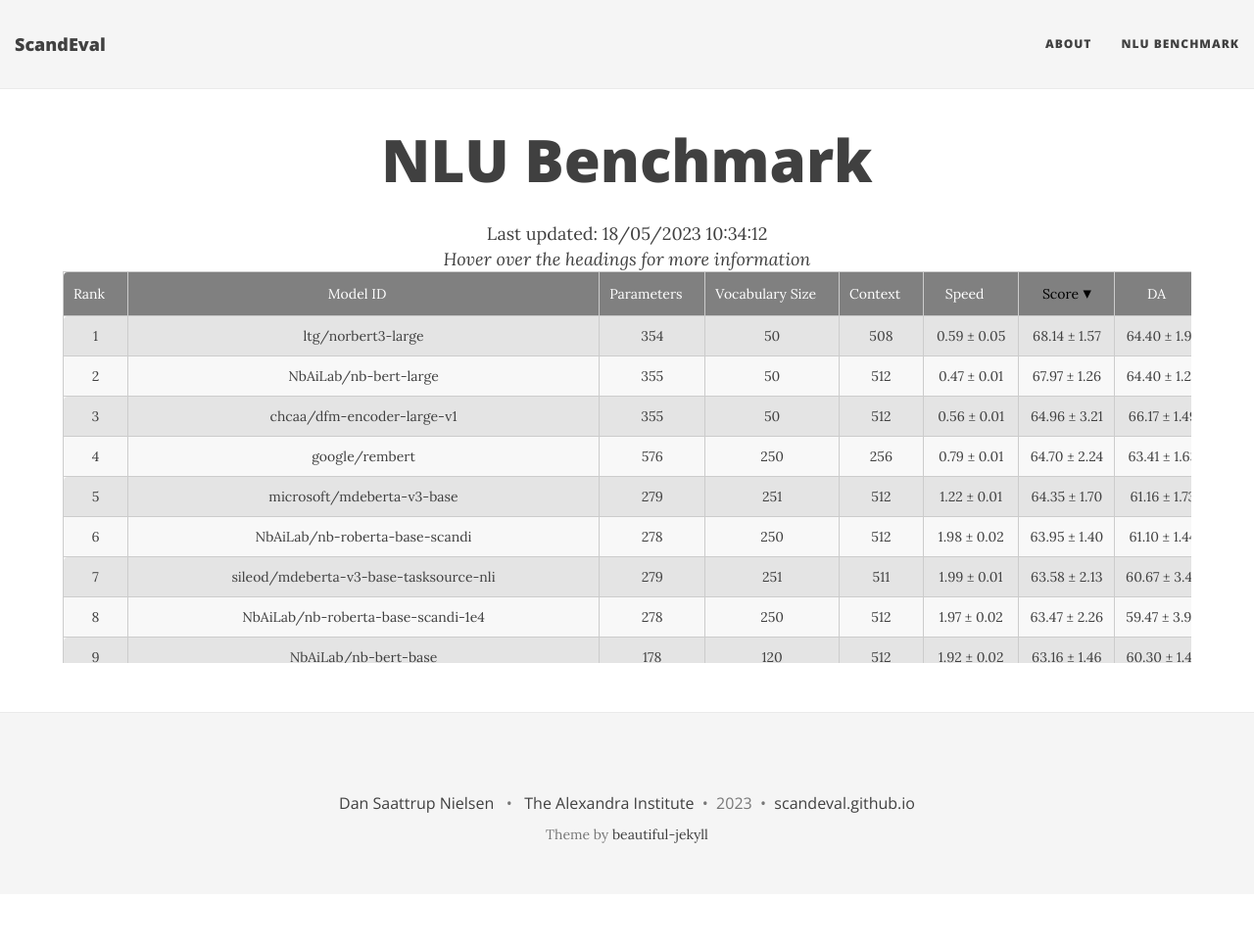
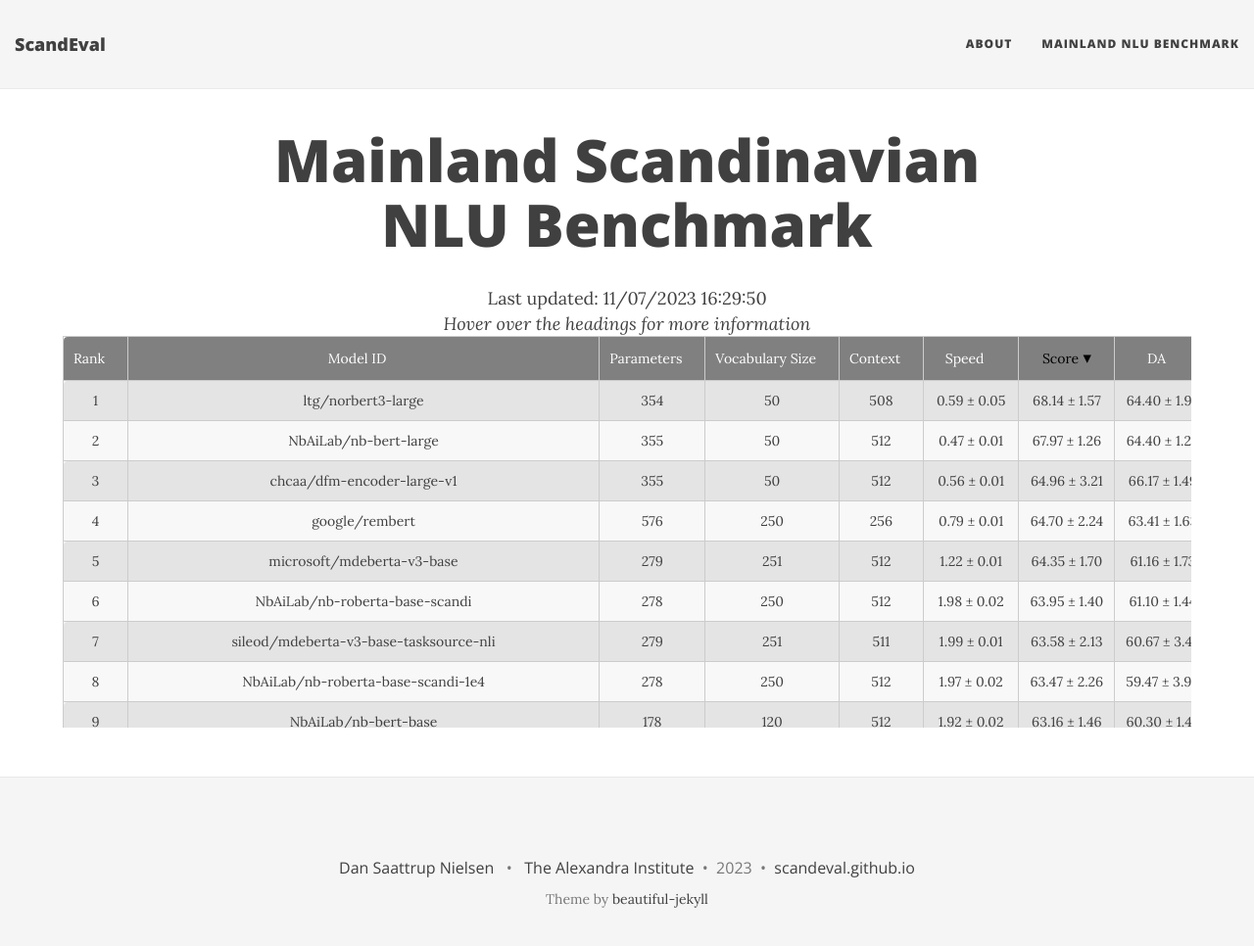
Before and after one commit to ScandEval/scandeval.github.io, a Jekyll site: the page built from mainland-nlu-benchmark.md, in a window 1280 px wide and 979 px high. Shown: the top 966 px of the window at 98% size. Built offline with Jekyll 4.4.1, drawn with Linux system fonts in a browser that asks for light colours; nearby versions of some CDN libraries.

Commit message:
feat: Rename NLU benchmark to Mainland NLU benchmark

```diff
--- a/_config.yml
+++ b/_config.yml
@@ -19,7 +19,8 @@ description: A Scandinavian Natural Language Understanding Benchmark
 # List of links in the navigation bar
 navbar-links:
   About: "index"
-  NLU Benchmark: "nlu-benchmark"
+  Mainland NLU Benchmark: "mainland-nlu-benchmark"
+  # Insular NLU Benchmark: "insular-nlu-benchmark"
   # NLG Benchmark: "nlg-benchmark"
   # SLU Benchmark: "slu-benchmark"
   # Paper: "paper"
--- a/nlu-benchmark.md
+++ b/mainland-nlu-benchmark.md
@@ -1,9 +1,9 @@
 ---
 layout: leaderboard
-title: NLU Benchmark
+title: Mainland Scandinavian NLU Benchmark
 ---
 
-<center>Last updated: 18/05/2023 10:34:12</center>
+<center>Last updated: 11/07/2023 16:29:50</center>
 <center><i>Hover over the headings for more information</i></center>
 
 <div class="table-wrapper centered">
```
